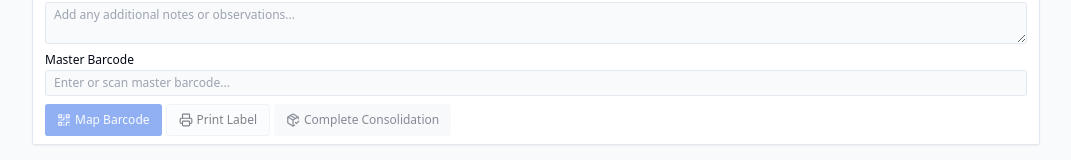
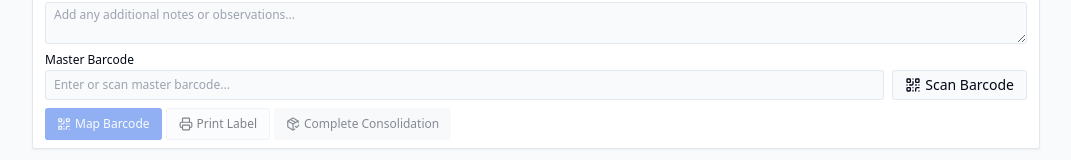
Before and after one commit to mysteriogig/packify-verify, a React (Vite) app: page / in a window 1280 px wide. Shown: the part 1047-1207 px from the top of the page, without its empty margins (104-1175 px from the left). Built offline with nearby package versions, Linux system fonts and the light colour scheme.

Commit message:
feat: Implement barcode scanning
Adds barcode scanning functionality to the package consolidation section.

```diff
--- a/src/components/ConsolidationSection.tsx
+++ b/src/components/ConsolidationSection.tsx
@@ -1,7 +1,8 @@
 
 import React, { useState } from 'react';
 import { Package, Employee } from '../types';
-import { QrCode, Printer, PackageCheck } from 'lucide-react';
+import { QrCode, Printer, PackageCheck, ScanBarcode } from 'lucide-react';
+import { BarcodeScanner } from './BarcodeScanner';
 
 interface ConsolidationSectionProps {
   packages: Package[];
@@ -24,6 +25,10 @@ const ConsolidationSection: React.FC<ConsolidationSectionProps> = ({ packages, o
 
   const workers = employees.filter(emp => emp.role === 'worker');
   const supervisors = employees.filter(emp => emp.role === 'supervisor');
+
+  const handleBarcodeScanned = (barcode: string) => {
+    setMasterBarcode(barcode);
+  };
 
   const handleMapBarcode = () => {
     if (!masterBarcode.trim()) {
@@ -107,14 +112,17 @@ const ConsolidationSection: React.FC<ConsolidationSectionProps> = ({ packages, o
 
         <div className="input-field mb-2">
           <label htmlFor="masterBarcode" className="input-label text-xs">Master Barcode</label>
+          <div className="flex gap-2">
             <input
               id="masterBarcode"
               type="text"
               value={masterBarcode}
               onChange={(e) => setMasterBarcode(e.target.value)}
-            className="input-control py-1 text-xs"
+              className="input-control py-1 text-xs flex-1"
               placeholder="Enter or scan master barcode..."
             />
+            <BarcodeScanner onScan={handleBarcodeScanned} />
+          </div>
         </div>
 
         {consolidatedBarcode && (
```
Lines whose indentation alone changed are shown as unchanged.
